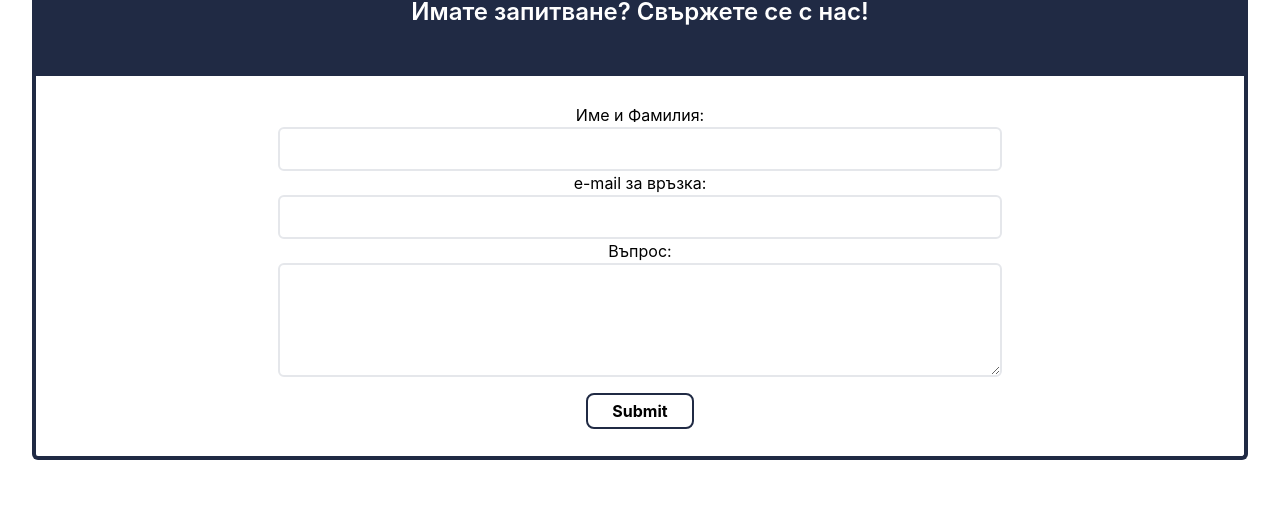
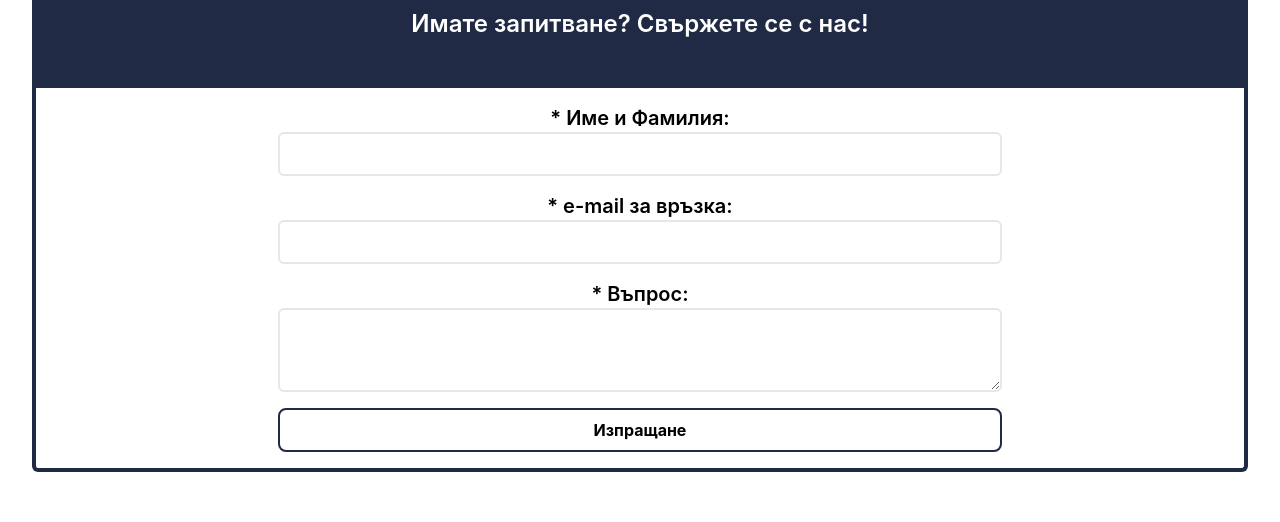
Before and after one commit to IvailoAtsv/alcona-solutions, a React (Create React App) app: page / in a window 1280 px wide. Shown: the part 2914-3436 px from the top of the page. Built offline with nearby package versions, Linux system fonts and the light colour scheme.

Commit message:
contact us form validation

```diff
--- a/src/components/Cart.js
+++ b/src/components/Cart.js
@@ -68,7 +68,7 @@ export const Cart = ({ cartOpen, setCartOpen, cartItems, setCartItems }) => {
     <>
       {cartOpen ? (
         <div className="w-full z-50 overflow-y-auto min-h-[95vh] bg-transparent fixed top-0 right-0 flex justify-between flex-col items-end  rounded-xl">
-          <div className="sm:w-[60%] bg-gray-100 w-full min-h-[95vh] h-auto shadow-lg rounded-md flex justify-evenly flex-col p-4 items-center">
+          <div className="sm:w-[60%] bg-gray-200 w-full min-h-[95vh] h-auto shadow-lg rounded-md flex justify-evenly flex-col p-4 items-center">
             <button className="self-end" onClick={() => setCartOpen(false)}>
               <AiOutlineClose className="pt-2" size={32} />
             </button>
--- a/src/components/Contact.js
+++ b/src/components/Contact.js
@@ -1,25 +1,115 @@
+import { useEffect, useState } from "react";
+
 export const Contact = () => {
+  const [email, setEmail] = useState("");
+  const [name, setName] = useState("");
+  const [question, setQuestion] = useState("");
+  const [data, setData] = useState({});
+  const [isValid, setIsValid] = useState(false);
+  const [isEmailValid, setIsEmailValid] = useState(true);
+  const [isNameValid, setIsNameValid] = useState(true);
+  const [isQuestionValid, setIsQuestionValid] = useState(true);
+
   const inputStyle =
     "border-2 px-9 py-2 sm:w-[60%] w-[90%] rounded-md text-black foucs:border-background focus:ring-0 focus:outline-background";
 
+  const regEx = /^[a-zA-Z0-9_.+-]+@[a-zA-Z0-9-]+\.[a-zA-Z0-9-.]+$/;
+  const labelErrorStyle = "text-xl text-center mt-4 text-red-600 font-bold";
+  const labelStyle = "text-xl text-center mt-4 font-semibold";
+
+  function updateFields(fields) {
+    setData((prev) => {
+      return { ...prev, ...fields };
+    });
+  }
+
+  const validateEmail = (e) => {
+    setEmail(e.target.value);
+    if (regEx.test(e.target.value)) {
+      setIsEmailValid(true);
+      updateFields({ email: e.target.value });
+    } else {
+      setIsEmailValid(false);
+    }
+  };
+
+  const validateQuesiton = (e) => {
+    setQuestion(e.target.value);
+    if (e.target.value.length > 10) {
+      setIsQuestionValid(true);
+      updateFields({ question: e.target.value });
+    } else {
+      setIsQuestionValid(false);
+    }
+  };
+
+  const validateName = (e) => {
+    setName(e.target.value);
+    if (e.target.value.length < 3) {
+      setIsNameValid(false);
+    } else {
+      setIsNameValid(true);
+      updateFields({ name: e.target.value });
+    }
+  };
+
+  useEffect(() => {
+    if (email !== "" && name !== "" && question !== "") {
+      setIsValid(true);
+    } else {
+      setIsValid(false);
+    }
+  }, [data]);
+
+  const handleSubmit = (e) => {
+    e.preventDefault();
+    console.log(data);
+  };
   return (
-    <div id="contact" className="w-[95%] overflow-hidden h-[80vh] max-w-[1400px]  flex-col flex justify-center items-center">
+    <div
+      id="contact"
+      className="w-[95%] overflow-hidden h-[80vh] max-w-[1400px]  flex-col flex justify-center items-center"
+    >
       <div className="w-[100%] rounded-t-md h-[20%] p-6 flex justify-center items-center bg-background">
         <h1 className="text-2xl text-white font-semibold">
           Имате запитване? Свържете се с нас!
         </h1>
       </div>
-      <form className=" w-[100%] border-b-4 border-r-4 border-l-4 border-background bg-white rounded-b-md backdrop-blur-md justify-center items-center flex flex-col h-[60%]">
-        <label>Име и Фамилия: </label>
-        <input className={inputStyle} required name="name" />
-        <label>e-mail за връзка: </label>
-        <input className={inputStyle} required name="name" />
-        <label>Въпрос: </label>
-        <textarea className="border-2 px-9 py-2 h-[30%] sm:w-[60%] w-[90%] rounded-md text-black foucs:border-background focus:ring-0 focus:outline-background"></textarea>
+      <form className="w-[100%] border-b-4 border-r-4 border-l-4 border-background bg-white rounded-b-md backdrop-blur-md justify-center items-center flex flex-col h-[60%]">
+        <label className={isNameValid ? labelStyle : labelErrorStyle}>
+          * Име и Фамилия:{" "}
+        </label>
         <input
-          className="rounded-lg py-1 mt-4 px-6 border-2 self-center font-bold duration-500 border-background hover:bg-background hover:text-white"
-          type="submit"
-        ></input>
+          onChange={(e) => validateName(e)}
+          className={inputStyle}
+          required
+          name="name"
+        />
+        <label className={isEmailValid ? labelStyle : labelErrorStyle}>
+          * e-mail за връзка:{" "}
+        </label>
+        <input
+          onChange={(e) => validateEmail(e)}
+          className={inputStyle}
+          required
+          name="email"
+        />
+        <label className={isQuestionValid ? labelStyle : labelErrorStyle}>
+          * Въпрос:
+        </label>
+        <textarea
+          className="border-2 px-9 py-2 h-[30%] sm:w-[60%] w-[90%] rounded-md text-black foucs:border-background focus:ring-0 focus:outline-background"
+          required
+          name="question"
+          onChange={(e) => validateQuesiton(e)}
+        ></textarea>
+        <button
+          onClick={handleSubmit}
+          disabled={!isValid}
+          className="w-[60%] rounded-lg py-2 my-4 px-6 border-2 self-center font-bold duration-500 border-background hover:bg-background hover:text-white"
+        >
+          Изпращане
+        </button>
       </form>
     </div>
   );
--- a/src/components/MainForm.js
+++ b/src/components/MainForm.js
@@ -95,7 +95,7 @@ export function MainForm({
             {currentStepIndex + 1} / {steps.length}
           </div>
           {step}
-          <div className="flex w-11/12 h-12 items-center gap-3 justify-end mt-9 mr-9">
+          <div className="flex  w-11/12 h-12 items-center gap-3 justify-end mt-12 ml-9">
             {!isFirstStep && (
               <button
                 className="rounded-lg py-2 px-6 border-4 self-center font-bold duration-500 border-black hover:bg-black hover:text-white"
--- a/src/components/UserForm.js
+++ b/src/components/UserForm.js
@@ -137,8 +137,9 @@ export const UserForm = ({
       </h1>
       <div className="flex flex-col w-full h-full justify-evenly items-center">
         {/* <p>Доставка до адрес (доплащане )</p> */}
+        <div className="flex flex-col w-full justify-evenly max-w-[500px] rounded-md bg-gray-100 items-center">
           <label className={isNameValid ? labelStyle : labelErrorStyle}>
-          {!isNameValid ? "Въведете валидно име" : "Име: "}
+            {!isNameValid ? "Въведете валидно име" : "* Име: "}
           </label>
           <input
             value={name}
@@ -148,7 +149,7 @@ export const UserForm = ({
           />
 
           <label className={isPhoneValid ? labelStyle : labelErrorStyle}>
-          {!isPhoneValid ? "Въведете валиден телефон" : "Телефон: "}
+            {!isPhoneValid ? "Въведете валиден телефон" : "* Телефон: "}
           </label>
           <input
             name="phone"
@@ -165,10 +166,11 @@ export const UserForm = ({
           >
             Взимане от склад
           </button>
-        <p>Или</p>
-
+        </div>
+        <p className="py-2">Или</p>
+        <div className="flex rounded-md max-w-[500px] bg-gray-100 flex-col w-full justify-evenly items-center">
           <label className={isEmailValid ? labelStyle : labelErrorStyle}>
-          {!isEmailValid ? "Въведете валиден e-mail" : "e-mail: "}
+            {!isEmailValid ? "Въведете валиден e-mail" : "* e-mail: "}
           </label>
           <input
             value={email}
@@ -178,7 +180,7 @@ export const UserForm = ({
           />
 
           <label className={isCityValid ? labelStyle : labelErrorStyle}>
-          {!isCityValid ? "Въведете валиден град" : "Град: "}
+            {!isCityValid ? "Въведете валиден град" : "* Град: "}
           </label>
           <input
             name="city"
@@ -188,7 +190,7 @@ export const UserForm = ({
           />
 
           <label className={isAreaValid ? labelStyle : labelErrorStyle}>
-          {!isAreaValid ? "Въведете валиден окръг" : "Окръг: "}
+            {!isAreaValid ? "Въведете валиден окръг" : "* Окръг: "}
           </label>
           <input
             value={area}
@@ -207,5 +209,6 @@ export const UserForm = ({
           </button>
         </div>
       </div>
+    </div>
   );
 };
```
Also changed, not shown: src/components/DimentionForms/CustomSize.js (+12 -12 lines). Lines whose indentation alone changed are shown as unchanged.
